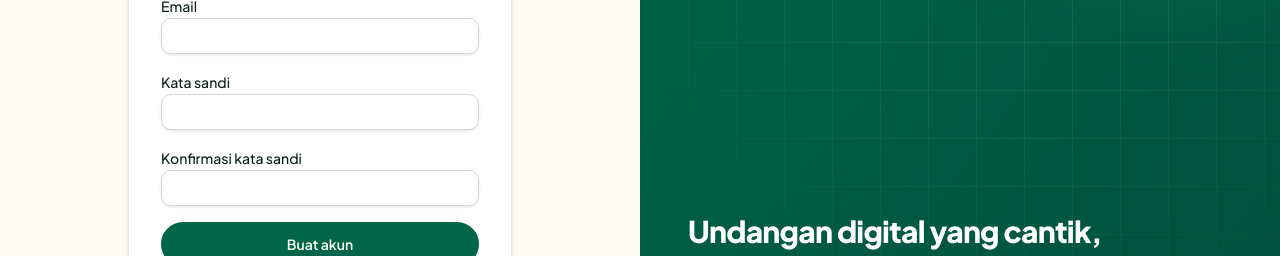
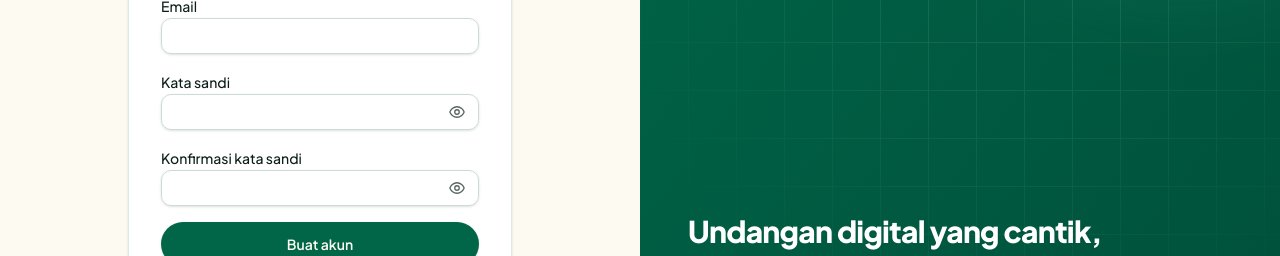
Before and after one commit to Agungirfanullah/digital-invitation, a Next.js app: page /register in a window 1280 px wide. Shown: the part 342-598 px from the top of the page. Built offline with nearby package versions, Linux system fonts and the light colour scheme; no server answers.

Commit message:
feat: tombol tampilkan/sembunyikan kata sandi di form auth

```diff
--- a/app/dashboard/page.tsx
+++ b/app/dashboard/page.tsx
@@ -83,19 +83,20 @@ export default async function DashboardPage() {
 
       {latest && (
         <section
-          aria-labelledby="latest-heading"
+          aria-label="Undangan terbaru"
           className="from-primary relative isolate overflow-hidden rounded-3xl bg-gradient-to-br to-emerald-800 p-6 text-white shadow-lg sm:p-8"
         >
           <div
             className="pointer-events-none absolute -top-20 -right-16 -z-10 size-64 rounded-full bg-white/10 blur-3xl"
             aria-hidden="true"
           />
-          <p className="text-xs font-semibold tracking-wider text-emerald-200 uppercase">
+          <p
+            aria-hidden="true"
+            className="text-xs font-semibold tracking-wider text-emerald-200 uppercase"
+          >
             Undangan terbaru
           </p>
-          <h2 id="latest-heading" className="mt-2 text-xl font-bold tracking-tight sm:text-2xl">
-            {latest.title}
-          </h2>
+          <p className="mt-2 text-xl font-bold tracking-tight sm:text-2xl">{latest.title}</p>
           <p className="mt-1 text-sm text-white/75">
             {latest.stats.guests} tamu · {latest.stats.attendingPeople} akan hadir ·{" "}
             {latest.stats.wishes} ucapan
--- a/components/forms/form-field.tsx
+++ b/components/forms/form-field.tsx
@@ -1,6 +1,7 @@
 import type { ComponentProps } from "react";
 
 import { Input } from "@/components/ui/input";
+import { PasswordInput } from "@/components/forms/password-input";
 
 interface FormFieldProps extends Omit<ComponentProps<"input">, "id"> {
   label: string;
@@ -9,19 +10,23 @@ interface FormFieldProps extends Omit<ComponentProps<"input">, "id"> {
   hint?: string;
 }
 
-export function FormField({ label, name, error, hint, ...props }: FormFieldProps) {
+export function FormField({ label, name, error, hint, type, ...props }: FormFieldProps) {
+  const fieldProps = {
+    "aria-invalid": !!error,
+    "aria-describedby": error ? `${name}-error` : hint ? `${name}-hint` : undefined,
+    ...props,
+  };
+
   return (
     <div className="space-y-1.5">
       <label htmlFor={name} className="text-sm leading-none font-medium">
         {label}
       </label>
-      <Input
-        id={name}
-        name={name}
-        aria-invalid={!!error}
-        aria-describedby={error ? `${name}-error` : hint ? `${name}-hint` : undefined}
-        {...props}
-      />
+      {type === "password" ? (
+        <PasswordInput id={name} name={name} {...fieldProps} />
+      ) : (
+        <Input id={name} name={name} type={type} {...fieldProps} />
+      )}
       {error ? (
         <p id={`${name}-error`} className="text-destructive text-xs">
           {error}
--- /dev/null
+++ b/components/forms/password-input.tsx
@@ -0,0 +1,53 @@
+"use client";
+
+import { useState, type ComponentProps } from "react";
+
+import { Input } from "@/components/ui/input";
+import { cn } from "@/lib/utils";
+
+const iconProps = {
+  viewBox: "0 0 24 24",
+  fill: "none",
+  stroke: "currentColor",
+  strokeWidth: 1.75,
+  strokeLinecap: "round" as const,
+  strokeLinejoin: "round" as const,
+  "aria-hidden": true,
+  className: "size-[18px]",
+};
+
+/**
+ * A password input with a show/hide toggle. Hidden by default; the toggle
+ * only changes the input's `type`, so the value, autofill and form
+ * submission are untouched.
+ */
+export function PasswordInput({ className, ...props }: Omit<ComponentProps<"input">, "type">) {
+  const [visible, setVisible] = useState(false);
+
+  return (
+    <div className="relative">
+      <Input {...props} type={visible ? "text" : "password"} className={cn("pr-11", className)} />
+      <button
+        type="button"
+        onClick={() => setVisible((value) => !value)}
+        aria-label={visible ? "Sembunyikan kata sandi" : "Tampilkan kata sandi"}
+        aria-pressed={visible}
+        aria-controls={props.id}
+        className="text-muted-foreground hover:text-foreground focus-visible:ring-ring absolute inset-y-0 right-0 flex w-11 items-center justify-center rounded-r-lg transition-colors outline-none focus-visible:ring-2"
+      >
+        {visible ? (
+          <svg {...iconProps}>
+            <path d="M3 3l18 18" />
+            <path d="M10.6 5.1A9.7 9.7 0 0 1 12 5c5 0 8.5 4.3 9.5 7-.4 1-1.2 2.4-2.4 3.6M6.5 6.6C4.5 7.9 3.1 9.9 2.5 12c1 2.7 4.5 7 9.5 7 1.8 0 3.4-.5 4.8-1.3" />
+            <path d="M9.9 9.9a3 3 0 0 0 4.2 4.2" />
+          </svg>
+        ) : (
+          <svg {...iconProps}>
+            <path d="M2.5 12C3.5 9.3 7 5 12 5s8.5 4.3 9.5 7c-1 2.7-4.5 7-9.5 7s-8.5-4.3-9.5-7Z" />
+            <circle cx="12" cy="12" r="3" />
+          </svg>
+        )}
+      </button>
+    </div>
+  );
+}
```
Also changed, not shown: 1 other file (tests, documents, lock files or other folders).
